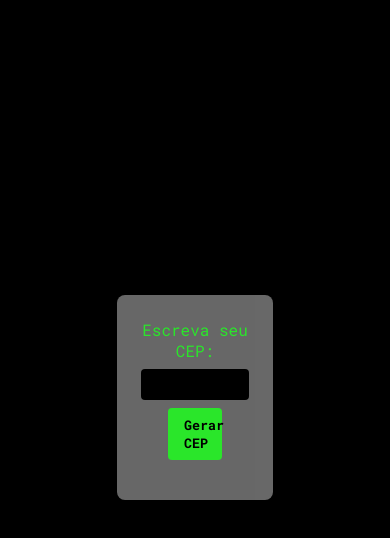
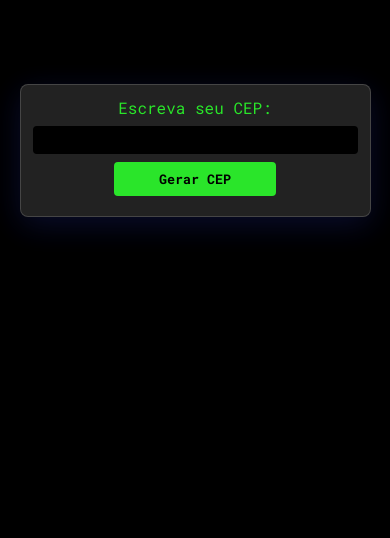
Before and after one commit to Migliatti/cep-request, a React (Create React App) app: page / in a window 390 px wide. Shown: the top 538 px of the page. Built offline with nearby package versions, Linux system fonts and the light colour scheme.

Commit message:
arrumando o css da página

```diff
--- a/src/components/Form/Form.module.scss
+++ b/src/components/Form/Form.module.scss
@@ -1,11 +1,14 @@
 .box {
-  background: rgba(255, 255, 255, 0.452);
+  background-color: rgba(255, 255, 255, 0.15);
   border-radius: 8px;
-  width: 40vw;
+  width: 90%;
   max-width: 500px;
   margin: 35vh auto 0;
   padding: 24px;
   opacity: 0.9;
+  backdrop-filter: blur(10px);
+  box-shadow: 0 8px 32px 0 rgba(31, 38, 135, 0.37);
+  border: 1px solid rgba(255, 255, 255, 0.18);
 }
 
 .request__cep {
@@ -29,3 +32,27 @@
 .cep span {
   color: white;
 }
+
+/* Estilos para telas com largura máxima de 768px (tablets) */
+@media (max-width: 768px) {
+  .box {
+    margin-top: 20vh;
+  }
+}
+
+/* Estilos para telas com largura máxima de 480px (smartphones) */
+@media (max-width: 480px) {
+  .box {
+    margin-top: 10vh;
+    padding: 12px;
+  }
+
+  .request__cep input {
+    font-size: 14px;
+    padding: 6px 12px;
+  }
+
+  .cep {
+    margin-top: 8px;
+  }
+}
--- a/src/components/Form/index.tsx
+++ b/src/components/Form/index.tsx
@@ -18,6 +18,9 @@ export default function Form() {
     const url = `https://viacep.com.br/ws/${cep}/json/`;
     const response = await fetch(url);
     const data = await response.json();
+    if (data.erro) {
+      throw new Error("CEP não encontrado na base de dados do ViaCEP");
+    }
     return data;
   }
 
@@ -25,11 +28,15 @@ export default function Form() {
     event: React.MouseEvent<HTMLButtonElement, MouseEvent>
   ) {
     event.preventDefault();
-    const data = await buscarCep(cep);
-    setEndereco(data.logradouro);
-    setLocalidade(data.localidade);
-    setUf(data.uf);
-    setBairro(data.bairro);
+    try {
+      const data = await buscarCep(cep);
+      setEndereco(data.logradouro);
+      setLocalidade(data.localidade);
+      setUf(data.uf);
+      setBairro(data.bairro);
+    } catch (error) {
+      alert((error as Error).message);
+    }
   }
 
   return (
```
